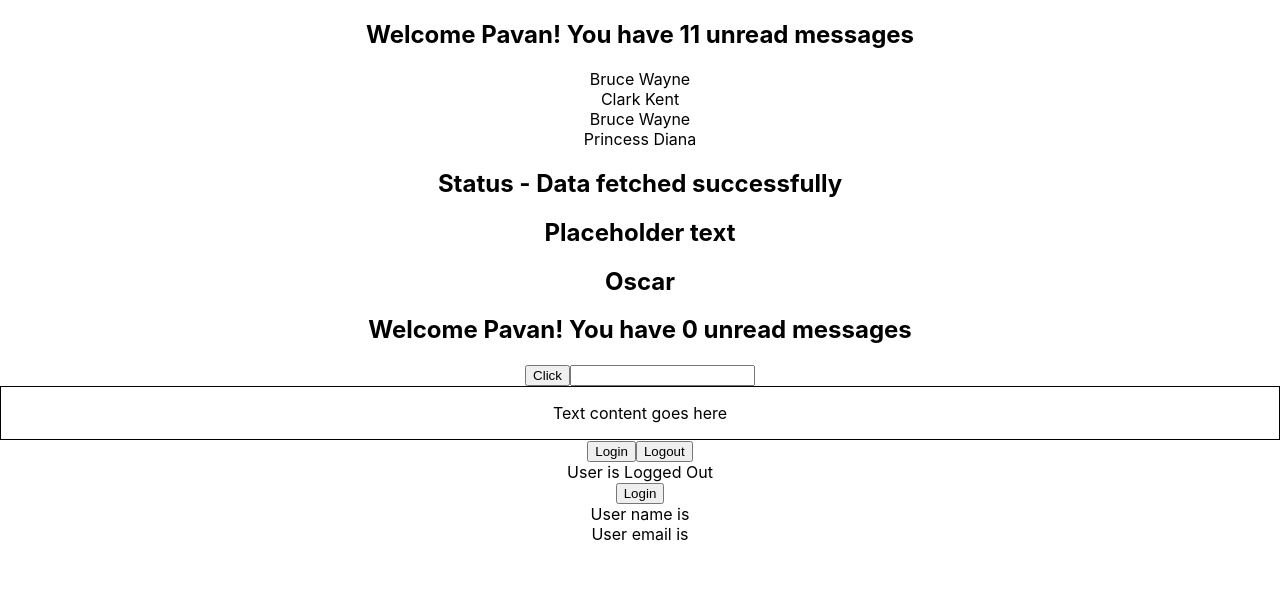
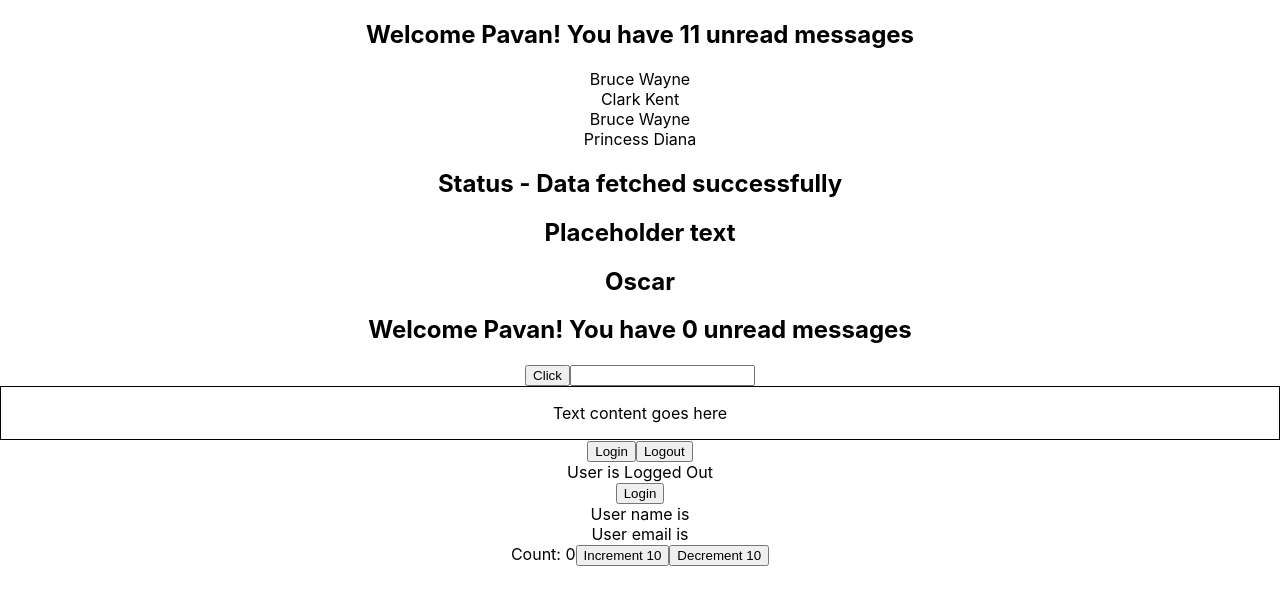
Before and after one commit to SAIKUMAR124/react-typescript-demo, a React (Create React App) app: page / in a window 1280 px wide. Shown: the top 604 px of the page. Built offline with nearby package versions, Linux system fonts and the light colour scheme.

Commit message:
useReducer

```diff
--- a/src/App.tsx
+++ b/src/App.tsx
@@ -10,6 +10,7 @@
 import { Container } from "./Components/Container";
 import { LoggedIn } from "./Components/state/LoggedIn";
 import { User } from './Components/state/User';
+import { Counter } from "./Components/reducer/Counter";
 
 function App() {
   const personName = {
@@ -55,6 +56,7 @@
       <Container styles={{border: '1px solid black', padding: '1rem' }} />
       <LoggedIn />
       <User />
+      <Counter/>
     </div>
   );
 }
--- /dev/null
+++ b/src/Components/reducer/Counter.tsx
@@ -0,0 +1,43 @@
+import React, { useReducer } from "react";
+
+type CounterState ={
+    count: number
+}
+
+type CounterAction = {
+    type: string
+    payload: number
+}
+
+const initialState = { count: 0 };
+
+function reducer(state: CounterState, action: CounterAction) {
+  switch (action.type) {
+    case "increment":
+      return {
+        count: state.count + action.payload,
+      };
+    case "decrement":
+      return {
+        count: state.count - action.payload,
+      };
+    default:
+      return state;
+  }
+}
+
+export const Counter = () => {
+  const [state, dispatch] = useReducer(reducer, initialState);
+
+  return (
+    <div>
+      Count: {state.count}
+      <button onClick={() => dispatch({ type: "increment", payload: 10 })}>
+        Increment 10
+      </button>
+      <button onClick={() => dispatch({ type: "decrement", payload: 10 })}>
+        Decrement 10
+      </button>
+    </div>
+  );
+};
```
